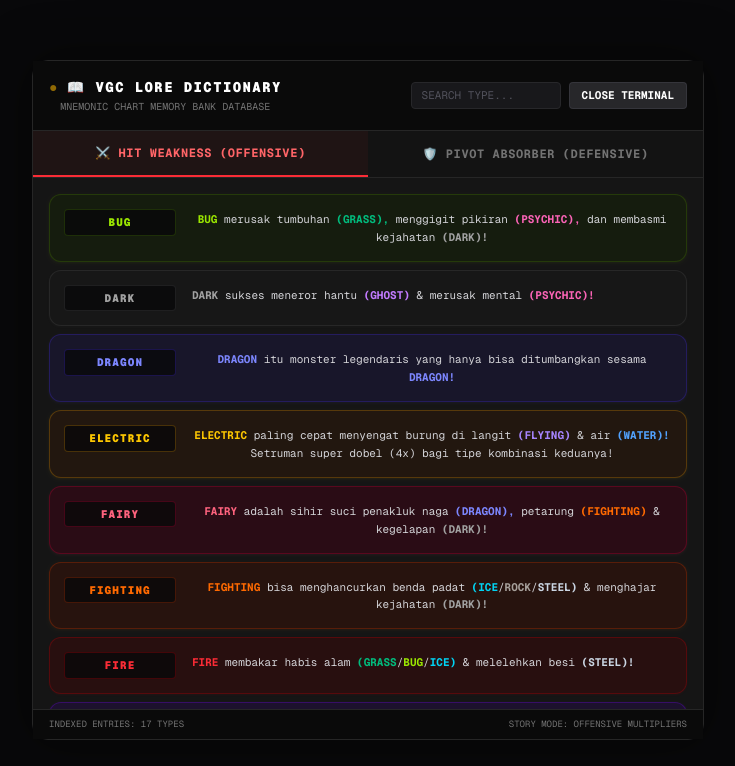
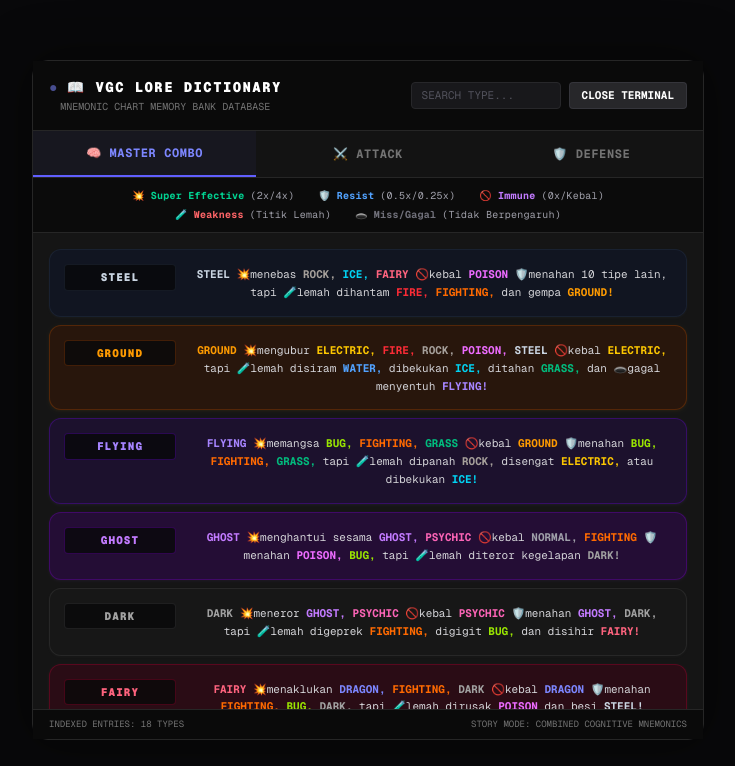
Before and after one commit to LittleMarch-dev/pokemon-quiz, a Next.js app: page / in a window 1280 px wide. Both pictures are taken after a click on the button "PURCHASE ACCESS: READ MATCHUP STORY GUIDE". Shown: the top 766 px of the page, without its empty margins (272-1007 px from the left). Built offline with nearby package versions, Linux system fonts and the light colour scheme.

Commit message:
add master dictionary and legend

```diff
--- a/app/VgcDictionary.tsx
+++ b/app/VgcDictionary.tsx
@@ -1,19 +1,24 @@
 'use client';
 
 import { useState } from 'react';
-import { DEFENSE_STORY_GUIDE, ATTACK_STORY_GUIDE, POKEMON_TYPE_THEMES } from './dictionaryData';
+import { DEFENSE_STORY_GUIDE, ATTACK_STORY_GUIDE, COMBINED_MASTER_STORIES, POKEMON_TYPE_THEMES, VGC_META_POPULARITY_ORDER } from './dictionaryData';
 
 interface VgcDictionaryProps {
   onClose: () => void;
 }
 
 export default function VgcDictionary({ onClose }: VgcDictionaryProps) {
-  const [tab, setTab] = useState<'attack' | 'defense'>('attack');
+  const [tab, setTab] = useState<'attack' | 'defense' | 'master'>('master');
   const [searchQuery, setSearchQuery] = useState('');
 
-  const currentGuide = tab === 'attack' ? ATTACK_STORY_GUIDE : DEFENSE_STORY_GUIDE;
+  const getCurrentGuide = () => {
+    if (tab === 'attack') return ATTACK_STORY_GUIDE;
+    if (tab === 'defense') return DEFENSE_STORY_GUIDE;
+    return COMBINED_MASTER_STORIES;
+  };
 
-  // Fungsi parser pewarnaan kata kunci otomatis
+  const currentGuide = getCurrentGuide();
+
   const renderColoredText = (text: string) => {
     const words = text.split(/(\s+|\/)/);
     return words.map((word, i) => {
@@ -26,26 +31,34 @@ export default function VgcDictionary({ onClose }: VgcDictionaryProps) {
     });
   };
 
-  // Filter list berdasarkan kolom pencarian
-  const filteredTypes = Object.keys(currentGuide).filter(typeKey =>
-    typeKey.toLowerCase().includes(searchQuery.toLowerCase()) ||
-    currentGuide[typeKey].toLowerCase().includes(searchQuery.toLowerCase())
-  ).sort();
+  const filteredTypes = Object.keys(currentGuide)
+    .filter(typeKey =>
+      typeKey.toLowerCase().includes(searchQuery.toLowerCase()) ||
+      currentGuide[typeKey].toLowerCase().includes(searchQuery.toLowerCase())
+    )
+    .sort((a, b) => {
+      // Cari posisi indeks di array popularitas (jika tidak ada, taruh di paling belakang)
+      const indexA = VGC_META_POPULARITY_ORDER.indexOf(a);
+      const indexB = VGC_META_POPULARITY_ORDER.indexOf(b);
 
+      const posA = indexA === -1 ? 99 : indexA;
+      const posB = indexB === -1 ? 99 : indexB;
+
+      return posA - posB; // Mengurutkan dari indeks terkecil (paling populer) ke terbesar
+    });
   return (
-    <div className="fixed inset-0 bg-zinc-950/80 backdrop-blur-md flex items-center justify-center p-4 z-50 animate-fade-in">
+    <div className="fixed inset-0 bg-zinc-950/80 backdrop-blur-md flex items-center justify-center p-4 z-50">
       <div className="w-full max-w-2xl bg-neutral-900 border border-neutral-800 rounded-2xl flex flex-col h-[85vh] shadow-[0_0_50px_rgba(0,0,0,0.5)] font-mono">
 
-        {/* HEADER CONTROL BAR */}
+        {/* HEADER */}
         <div className="bg-neutral-950 p-4 border-b border-neutral-800 flex flex-col sm:flex-row gap-3 justify-between sm:items-center">
           <div>
             <h2 className="text-sm font-black text-white tracking-widest flex items-center gap-2">
-              <span className="animate-pulse text-amber-400">●</span> 📖 VGC LORE DICTIONARY
+              <span className="animate-pulse text-indigo-400">●</span> 📖 VGC LORE DICTIONARY
             </h2>
             <p className="text-[10px] text-neutral-500 uppercase mt-0.5">Mnemonic chart memory bank database</p>
           </div>
           <div className="flex gap-2 items-center">
-            {/* INPUT PENCARIAN INSTAN */}
             <input
               type="text"
               placeholder="SEARCH TYPE..."
@@ -62,23 +75,50 @@ export default function VgcDictionary({ onClose }: VgcDictionaryProps) {
           </div>
         </div>
 
-        {/* TAB SWITCH PANEL */}
-        <div className="grid grid-cols-2 bg-neutral-950/30 border-b border-neutral-800 text-xs text-center font-bold">
+        {/* 3-TAB PANEL NAVIGATION */}
+        <div className="grid grid-cols-3 bg-neutral-950/30 border-b border-neutral-800 text-[10px] sm:text-xs text-center font-bold">
+          <button
+            onClick={() => setTab('master')}
+            className={`py-3.5 tracking-wider transition-all uppercase ${tab === 'master' ? 'text-indigo-400 border-b-2 border-indigo-500 bg-indigo-500/5' : 'text-neutral-500 hover:text-neutral-300 bg-transparent'}`}
+          >
+            🧠 Master Combo
+          </button>
           <button
             onClick={() => setTab('attack')}
             className={`py-3.5 tracking-wider transition-all uppercase ${tab === 'attack' ? 'text-red-400 border-b-2 border-red-500 bg-red-500/5' : 'text-neutral-500 hover:text-neutral-300 bg-transparent'}`}
           >
-            ⚔️ Hit Weakness (Offensive)
+            ⚔️ Attack
           </button>
           <button
             onClick={() => setTab('defense')}
             className={`py-3.5 tracking-wider transition-all uppercase ${tab === 'defense' ? 'text-amber-400 border-b-2 border-amber-500 bg-amber-500/5' : 'text-neutral-500 hover:text-neutral-300 bg-transparent'}`}
           >
-            🛡️ Pivot Absorber (Defensive)
+            🛡️ Defense
           </button>
         </div>
 
-        {/* SCROLLABLE GRID DISPLAY */}
+        {/* ========================================== */}
+        {/* FITUR TAMBAHAN: LEGENDA ARTI IKON TAKTIS   */}
+        {/* ========================================== */}
+        <div className="bg-neutral-950/90 border-b border-neutral-800 px-4 py-2.5 grid grid-cols-2 gap-y-1 sm:flex sm:flex-wrap sm:gap-x-6 sm:justify-center text-[10px] text-zinc-400 tracking-wide">
+          <div className="flex items-center gap-1.5">
+            <span>💥</span> <b className="text-emerald-400">Super Effective</b> (2x/4x)
+          </div>
+          <div className="flex items-center gap-1.5">
+            <span>🛡️</span> <b className="text-blue-400">Resist</b> (0.5x/0.25x)
+          </div>
+          <div className="flex items-center gap-1.5">
+            <span>🚫</span> <b className="text-purple-400">Immune</b> (0x/Kebal)
+          </div>
+          <div className="flex items-center gap-1.5">
+            <span>🧪</span> <b className="text-red-400">Weakness</b> (Titik Lemah)
+          </div>
+          <div className="flex items-center gap-1.5">
+            <span>🕳️</span> <b className="text-zinc-500">Miss/Gagal</b> (Tidak Berpengaruh)
+          </div>
+        </div>
+
+        {/* LIST DISPLAY */}
         <div className="flex-1 overflow-y-auto p-4 space-y-2 bg-neutral-950/10">
           {filteredTypes.length > 0 ? (
             filteredTypes.map((typeKey) => {
@@ -90,11 +130,9 @@ export default function VgcDictionary({ onClose }: VgcDictionaryProps) {
                   key={typeKey}
                   className={`p-3.5 ${theme.bg} border ${theme.border} rounded-xl flex flex-col sm:flex-row sm:items-start gap-3 sm:gap-4 hover:border-zinc-600 transition-all duration-200 shadow-sm ${theme.glow}`}
                 >
-                  {/* BADGE ELEMEN */}
                   <div className={`w-28 shrink-0 font-black text-[11px] py-1 rounded bg-zinc-950/80 border ${theme.border} uppercase tracking-widest text-center ${theme.text}`}>
                     {typeKey}
                   </div>
-                  {/* ISI ARTIKEL KALIMAT */}
                   <div className="text-[11px] leading-relaxed text-zinc-300 pt-0.5">
                     {renderColoredText(currentGuide[typeKey])}
                   </div>
@@ -108,10 +146,10 @@ export default function VgcDictionary({ onClose }: VgcDictionaryProps) {
           )}
         </div>
 
-        {/* DICTIONARY STATUS BAR FOOTER */}
+        {/* STATUS BAR FOOTER */}
         <div className="bg-neutral-950 px-4 py-2 border-t border-neutral-800 text-[9px] text-neutral-500 flex justify-between items-center shrink-0">
           <span>INDEXED ENTRIES: {filteredTypes.length} TYPES</span>
-          <span>STORY MODE: {tab === 'attack' ? 'OFFENSIVE MULTIPLIERS' : 'DEFENSIVE RESISTANCES'}</span>
+          <span>STORY MODE: {tab === 'master' ? 'COMBINED COGNITIVE MNEMONICS' : tab === 'attack' ? 'OFFENSIVE WEAKNESS' : 'DEFENSIVE RESISTANCES'}</span>
         </div>
 
       </div>
--- a/app/dictionaryData.ts
+++ b/app/dictionaryData.ts
@@ -1,42 +1,87 @@
-export const DEFENSE_STORY_GUIDE: Record<string, string> = {
-  'Fairy': 'Serangan FAIRY (sihir suci) akan melempem dan diredam dengan mudah oleh tameng besi (STEEL), racun (POISON), atau kobaran api (FIRE)!',
-  'Electric': 'Aliran ELECTRIC (daya listrik) akan otomatis bocor terserap bumi (GROUND), atau diredam oleh sesama listrik (ELECTRIC), naga (DRAGON), & tumbuhan (GRASS)!',
-  'Ground': 'Gempa bumi GROUND tidak akan menyentuh burung di langit (FLYING), serta diredam oleh serangga (BUG) dan lebatnya tumbuhan (GRASS)!',
-  'Dark': 'Taktik kotor penjahat DARK akan dipatahkan oleh kehormatan kesatria (FIGHTING), dongeng suci (FAIRY), atau sesama penjahat (DARK)!',
-  'Fire': 'Kobaran api FIRE akan langsung padam oleh air (WATER), batuan padat (ROCK), sisik naga (DRAGON), atau sesama elemen api (FIRE)!',
-  'Steel': 'Senjata besi STEEL akan tumpul menabrak air (WATER), setrum listrik (ELECTRIC), kobaran api (FIRE), atau tebalnya dinding baja (STEEL)!',
-  'Ghost': 'Teror hantu GHOST sama sekali tidak menyentuh dimensi fisik manusia (NORMAL) dan diredam oleh kegelapan (DARK)!',
-  'Grass': 'Serapan tumbuhan GRASS akan layu oleh api (FIRE), racun (POISON), senjata besi (STEEL), sayap burung (FLYING), naga (DRAGON), serangga (BUG), atau sesama (GRASS)!',
-  'Water': 'Siraman air WATER akan diserap oleh tumbuhan (GRASS), ditahan sisik naga (DRAGON), atau diredam oleh sesama air (WATER)!',
-  'Dragon': 'Amukan monster DRAGON hanya bisa ditahan oleh perisai besi (STEEL), dan sihir suci (FAIRY) sepenuhnya kebal dari naga!',
-  'Rock': 'Lemparan batu ROCK akan pecah menabrak otot petarung (FIGHTING), atau tameng besi (STEEL) yang tebal!',
-  'Psychic': 'Kekuatan pikiran PSYCHIC akan diredam oleh dinding baja (STEEL), atau dibaca oleh sesama kekuatan mental (PSYCHIC)!',
-  'Ice': 'Udara beku ICE akan mencair oleh kobaran api (FIRE), dibendung air (WATER), ditahan tameng besi (STEEL), atau sesama es (ICE)!',
-  'Fighting': 'Pukulan fisik FIGHTING akan diredam oleh racun (POISON), burung (FLYING), pikiran (PSYCHIC), serangga (BUG), atau sihir (FAIRY)!',
-  'Poison': 'Limbah beracun POISON akan diredam oleh tanah (GROUND), batuan (ROCK), hantu (GHOST), sesama racun (POISON), dan dinding besi (STEEL) benar-benar kebal!',
-  'Flying': 'Tusukan burung FLYING akan tertahan oleh tebalnya batuan (ROCK), dinding besi (STEEL), atau sengatan listrik (ELECTRIC)!',
-  'Bug': 'Gigitan serangga BUG akan diredam oleh otot petarung (FIGHTING), sayap burung (FLYING), racun (POISON), hantu (GHOST), besi (STEEL), api (FIRE), atau sihir (FAIRY)!'
+// ==========================================
+// 1. KAMUS GABUNGAN MASTER COMBO (ALL-IN-ONE)
+// ==========================================
+export const COMBINED_MASTER_STORIES: Record<string, string> = {
+  'Steel': 'STEEL 💥menebas ROCK, ICE, FAIRY 🚫kebal POISON 🛡️menahan 10 tipe lain, tapi 🧪lemah dihantam FIRE, FIGHTING, dan gempa GROUND!',
+  'Ground': 'GROUND 💥mengubur ELECTRIC, FIRE, ROCK, POISON, STEEL 🚫kebal ELECTRIC, tapi 🧪lemah disiram WATER, dibekukan ICE, ditahan GRASS, dan 🕳️gagal menyentuh FLYING!',
+  'Flying': 'FLYING 💥memangsa BUG, FIGHTING, GRASS 🚫kebal GROUND 🛡️menahan BUG, FIGHTING, GRASS, tapi 🧪lemah dipanah ROCK, disengat ELECTRIC, atau dibekukan ICE!',
+  'Ghost': 'GHOST 💥menghantui sesama GHOST, PSYCHIC 🚫kebal NORMAL, FIGHTING 🛡️menahan POISON, BUG, tapi 🧪lemah diteror kegelapan DARK!',
+  'Dark': 'DARK 💥meneror GHOST, PSYCHIC 🚫kebal PSYCHIC 🛡️menahan GHOST, DARK, tapi 🧪lemah digeprek FIGHTING, digigit BUG, dan disihir FAIRY!',
+  'Fairy': 'FAIRY 💥menaklukan DRAGON, FIGHTING, DARK 🚫kebal DRAGON 🛡️menahan FIGHTING, BUG, DARK, tapi 🧪lemah dirusak POISON dan besi STEEL!',
+  'Fire': 'FIRE 💥membakar GRASS, BUG, ICE, STEEL 🛡️menahan FIRE, GRASS, ICE, BUG, STEEL, FAIRY, tapi 🧪lemah disiram WATER, dilempar ROCK, atau diguncang GROUND!',
+  'Water': 'WATER 💥mengikis GROUND, ROCK, FIRE 🛡️menahan FIRE, WATER, ICE, STEEL, tapi 🧪lemah diserap GRASS atau kesetrum ELECTRIC!',
+  'Grass': 'GRASS 💥menjebol ROCK, GROUND, WATER 🛡️menahan WATER, ELECTRIC, GRASS, GROUND, tapi 🧪lemah dibakar FIRE, diracun POISON, dipatuk FLYING, digigit BUG, atau dibekukan ICE!',
+  'Electric': 'ELECTRIC 💥menyengat FLYING, WATER 🛡️menahan ELECTRIC, FLYING, STEEL, tapi 🚫gagal total dan tidak berkutik menghadapi bumi GROUND!',
+  'Dragon': 'DRAGON 💥menghancurkan sesama DRAGON 🛡️menahan elemen dasar FIRE, WATER, GRASS, ELECTRIC, tapi 🧪lemah dibekukan ICE, dihajar DRAGON, dan 🚫gagal total melawan FAIRY!',
+  'Ice': 'ICE 💥membekukan DRAGON, FLYING, GRASS, GROUND 🛡️hanya menahan sesama ICE, tapi pertahanan 🧪sangat rapuh dihantam FIRE, FIGHTING, ROCK, STEEL!',
+  'Fighting': 'FIGHTING 💥menghancurkan STEEL, ROCK, ICE, NORMAL, DARK 🛡️menahan ROCK, BUG, DARK, tapi 🕳️tumpul lawan PSYCHIC, FAIRY, FLYING dan 🚫gagal total menyentuh GHOST!',
+  'Psychic': 'PSYCHIC 💥mengontrol FIGHTING, POISON 🛡️menahan FIGHTING, PSYCHIC, tapi pikiran 🧪langkah blank/fobia saat diteror BUG, GHOST, DARK!',
+  'Rock': 'ROCK 💥meremukkan FLYING, BUG, FIRE, ICE 🛡️menahan NORMAL, FIRE, POISON, FLYING, tapi 🧪lemah dikikis WATER, GRASS atau dihantam FIGHTING, STEEL, GROUND!',
+  'Poison': 'POISON 💥meracuni GRASS, FAIRY 🛡️menahan FIGHTING, POISON, BUG, GRASS, FAIRY, tapi 🚫gagal menyentuh STEEL dan 🧪lemah dihantam GROUND, PSYCHIC!',
+  'Normal': 'NORMAL 🧪tidak punya keunggulan elemen (💥) apa pun 🚫kebal total dari GHOST, tapi 🧪lemah digebuk pukulan fisik FIGHTING!',
+  'Bug': 'BUG 💥membasmi DARK, GRASS, PSYCHIC 🛡️menahan FIGHTING, GROUND, GRASS, tapi 🧪lemah terbakar FIRE, dipatok FLYING, atau digeprek ROCK!'
 };
 
+// ==========================================
+// 2. KAMUS OFENSIF (HIT WEAKNESS ATTACK) - FIXED 18 TYPES
+// ==========================================
+// ==========================================
+// 2. KAMUS OFENSIF (HIT WEAKNESS ATTACK)
+// ==========================================
 export const ATTACK_STORY_GUIDE: Record<string, string> = {
-  'Ground': 'GROUND hancurkan baja (STEEL) & tiang listrik (ELECTRIC)!',
-  'Dark': 'DARK sukses meneror hantu (GHOST) & merusak mental (PSYCHIC)!',
-  'Fire': 'FIRE membakar habis alam (GRASS/BUG/ICE) & melelehkan besi (STEEL)!',
-  'Steel': 'STEEL itu senjata tajam pemotong ICE & ROCK, serta menebas peri (FAIRY)!',
-  'Ghost': 'GHOST bisa leluasa meneror sesama hantu (GHOST) & merusak mental (PSYCHIC)!',
-  'Grass': 'GRASS akarnya menjebol batu/tanah (ROCK/GROUND) & menyerap air (WATER)!',
-  'Water': 'WATER memadamkan kobaran FIRE & mengikis tanah/batu (GROUND/ROCK)!',
-  'Dragon': 'DRAGON itu monster legendaris yang hanya bisa ditumbangkan sesama DRAGON!',
-  'Rock': 'ROCK batunya menjatuhkan burung (FLYING), meremukkan BUG, dan memadamkan FIRE!',
-  'Psychic': 'PSYCHIC mengontrol fisik petarung (FIGHTING) & menetralisir racun (POISON)!',
-  'Electric': 'ELECTRIC paling cepat menyengat burung di langit (FLYING) & air (WATER)! Setruman super dobel (4x) bagi tipe kombinasi keduanya!',
-  'Fairy': 'FAIRY adalah sihir suci penakluk naga (DRAGON), petarung (FIGHTING) & kegelapan (DARK)!',
-  'Ice': 'ICE membekukan reptil (DRAGON), sayap burung (FLYING), rumput (GRASS), & tanah (GROUND)!',
-  'Fighting': 'FIGHTING bisa menghancurkan benda padat (ICE/ROCK/STEEL) & menghajar kejahatan (DARK)!',
-  'Poison': 'POISON merusak kesucian peri (FAIRY) & mematikan tanaman (GRASS)!',
-  'Flying': 'FLYING adalah predator bagi serangga (BUG) & tanaman (GRASS)!',
-  'Bug': 'BUG merusak tumbuhan (GRASS), menggigit pikiran (PSYCHIC), dan membasmi kejahatan (DARK)!'
+  'Steel': 'STEEL itu senjata tajam 💥pemotong ICE & ROCK, serta 💥menebas peri FAIRY!',
+  'Ground': 'GROUND 💥menghancurkan baja STEEL & tiang listrik ELECTRIC, serta 💥mengubur FIRE, ROCK, dan POISON!',
+  'Flying': 'FLYING adalah predator terbang yang 💥memangsa serangga BUG & tanaman GRASS!',
+  'Ghost': 'GHOST bisa leluasa 💥meneror sesama hantu GHOST & 💥merusak mental PSYCHIC!',
+  'Dark': 'DARK sukses 💥meneror hantu GHOST & 💥merusak mental kompetitif PSYCHIC!',
+  'Fairy': 'FAIRY adalah sihir suci 💥penakluk naga DRAGON, petarung FIGHTING & kegelapan DARK!',
+  'Fire': 'FIRE 💥membakar habis alam GRASS, BUG, ICE & 💥melelehkan pelindung besi STEEL!',
+  'Water': 'WATER 💥memadamkan kobaran FIRE & 💥mengikis hancur tanah GROUND atau batuan ROCK!',
+  'Grass': 'GRASS akarnya 💥menjebol batu ROCK, tanah GROUND & 💥menyerap habis energi air WATER!',
+  'Electric': 'ELECTRIC paling cepat 💥menyengat burung di langit FLYING & air WATER! Setruman super dobel (4x) bagi kombinasi keduanya!',
+  'Dragon': 'DRAGON itu monster legendaris yang hanya bisa 💥ditumbangkan oleh sesama kekuatan purba DRAGON!',
+  'Ice': 'ICE 💥membekukan reptil DRAGON, sayap burung FLYING, rumput GRASS, & tanah GROUND!',
+  'Fighting': 'FIGHTING bisa 💥menghancurkan benda padat ICE, ROCK, STEEL, NORMAL & 💥menghajar kejahatan DARK!',
+  'Psychic': 'PSYCHIC 💥mengontrol disiplin fisik petarung FIGHTING & 💥menetralisir cairan beracun POISON!',
+  'Rock': 'ROCK batunya 💥menjatuhkan burung FLYING, 💥meremukkan BUG, dan 💥memadamkan kobaran FIRE atau ICE!',
+  'Poison': 'POISON 💥merusak kesucian peri FAIRY & 💥mematikan jaringan sel tanaman GRASS!',
+  'Normal': 'NORMAL 🧪tidak memiliki keunggulan elemen (💥) terhadap tipe apa pun. Fokus murni pada raw damage output!',
+  'Bug': 'BUG 💥merusak jaringan tumbuhan GRASS, 💥menggigit pikiran PSYCHIC, dan 💥membasmi kejahatan DARK!'
 };
+
+// ==========================================
+// 3. KAMUS DEFENSIF (PIVOT ABSORBER)
+// ==========================================
+export const DEFENSE_STORY_GUIDE: Record<string, string> = {
+  'Steel': 'Tameng besi STEEL 🛡️menahan 10 tipe elemen berbeda dan 🚫kebal total dari cairan limbah beracun POISON!',
+  'Ground': 'Bumi GROUND 🚫kebal dari aliran listrik ELECTRIC, serta 🛡️meredam ledakan pasir ROCK dan racun POISON!',
+  'Flying': 'Burung FLYING bebas terbang tinggi sehingga 🚫kebal dari gempa bumi GROUND, serta 🛡️menahan serangan BUG, FIGHTING, GRASS!',
+  'Ghost': 'Dimensi gaib GHOST 🚫kebal total dari fisik NORMAL dan otot FIGHTING, serta 🛡️menahan racun POISON dan gigitan BUG!',
+  'Dark': 'Sisi gelap DARK 🚫kebal dari manipulasi otak PSYCHIC, serta 🛡️menahan teror mistis GHOST dan sesama penjahat DARK!',
+  'Fairy': 'Sihir suci FAIRY 🚫kebal total dari amukan naga DRAGON, serta 🛡️meredam pukulan FIGHTING, BUG, dan kegelapan DARK!',
+  'Fire': 'Kobaran FIRE 🛡️menahan hawa beku ICE, tebasan STEEL, sihir FAIRY, gigitan BUG, tumbuhan GRASS, dan sesama kobaran api FIRE!',
+  'Water': 'Aliran air WATER 🛡️meredam ledakan api FIRE, menghentikan beku ICE, menahan tebasan STEEL, dan sesama siraman air WATER!',
+  'Grass': 'Tanaman GRASS 🛡️menyerap aliran sengatan ELECTRIC, menyedot air WATER, menahan guncangan GROUND, dan sesama tumbuhan GRASS!',
+  'Electric': 'Daya ELECTRIC 🛡️menahan sengatan sesama petir ELECTRIC, menepis sayap terbang FLYING, dan meredam ketukan besi STEEL!',
+  'Dragon': 'Sisik naga DRAGON 🛡️menahan empat elemen dasar alam sekaligus yaitu FIRE, WATER, GRASS, dan sengatan listrik ELECTRIC!',
+  'Ice': 'Lapisan es ICE sangat rapuh dan 🛡️hanya bisa menahan dinginnya sisa serangan dari sesama udara beku ICE!',
+  'Fighting': 'Disiplin bela diri FIGHTING 🛡️menahan lemparan batuan ROCK, gigitan serangga BUG, dan taktik kotor penjahat DARK!',
+  'Psychic': 'Kekuatan mental PSYCHIC 🛡️membaca gerakan pukulan petarung FIGHTING dan meredam sesama gelombang pikiran PSYCHIC!',
+  'Rock': 'Struktur batuan ROCK 🛡️menahan hantaman fisik NORMAL, kobaran api FIRE, racun POISON, dan patukan burung FLYING!',
+  'Poison': 'Tubuh beracun POISON 🛡️menahan pukulan bela diri FIGHTING, gigitan BUG, tumbuhan GRASS, sihir FAIRY, dan sesama racun POISON!',
+  'Normal': 'Tubuh polos NORMAL 🚫kebal dari dimensi spiritual hantu GHOST, tetapi 🧪lemah dihantam oleh disiplin bela diri FIGHTING!',
+  'Bug': 'Tubuh serangga BUG 🛡️meredam pukulan otot petarung FIGHTING, guncangan tanah GROUND, dan jeratan tanaman GRASS!'
+};
+
+// ==========================================
+// 4. SUSUNAN OPTIMAL TIERING MASTER VGC LINTAS TAB
+// ==========================================
+export const VGC_META_POPULARITY_ORDER = [
+  'Steel', 'Ground', 'Flying', 'Ghost', 'Dark', 'Fairy',
+  'Fire', 'Water', 'Grass', 'Electric',
+  'Dragon', 'Ice', 'Fighting',
+  'Psychic', 'Rock', 'Poison', 'Normal', 'Bug'
+];
 
 export const POKEMON_TYPE_THEMES: Record<string, { bg: string; text: string; border: string; glow: string }> = {
   GROUND: { bg: 'bg-amber-950/40', text: 'text-amber-500', border: 'border-amber-700/30', glow: 'shadow-amber-500/5' },
```
